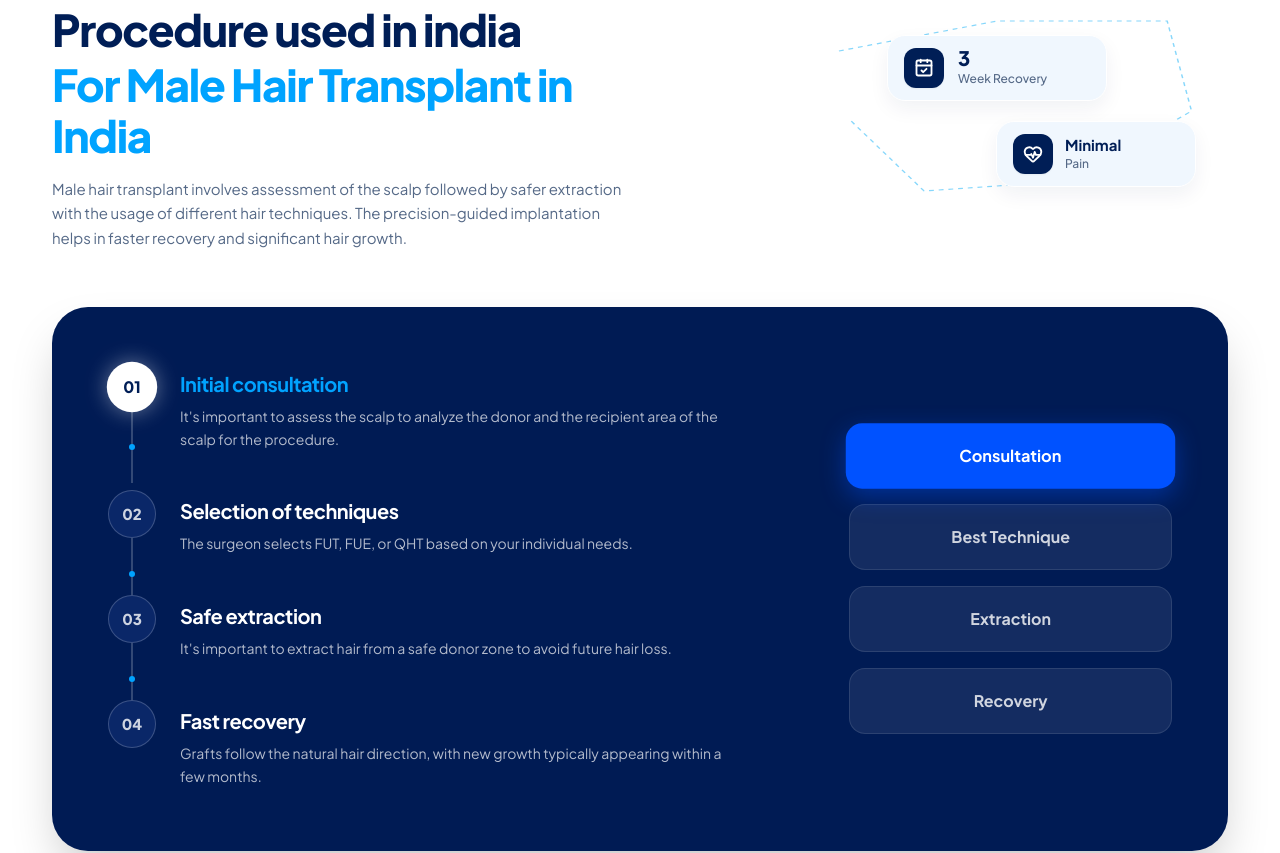
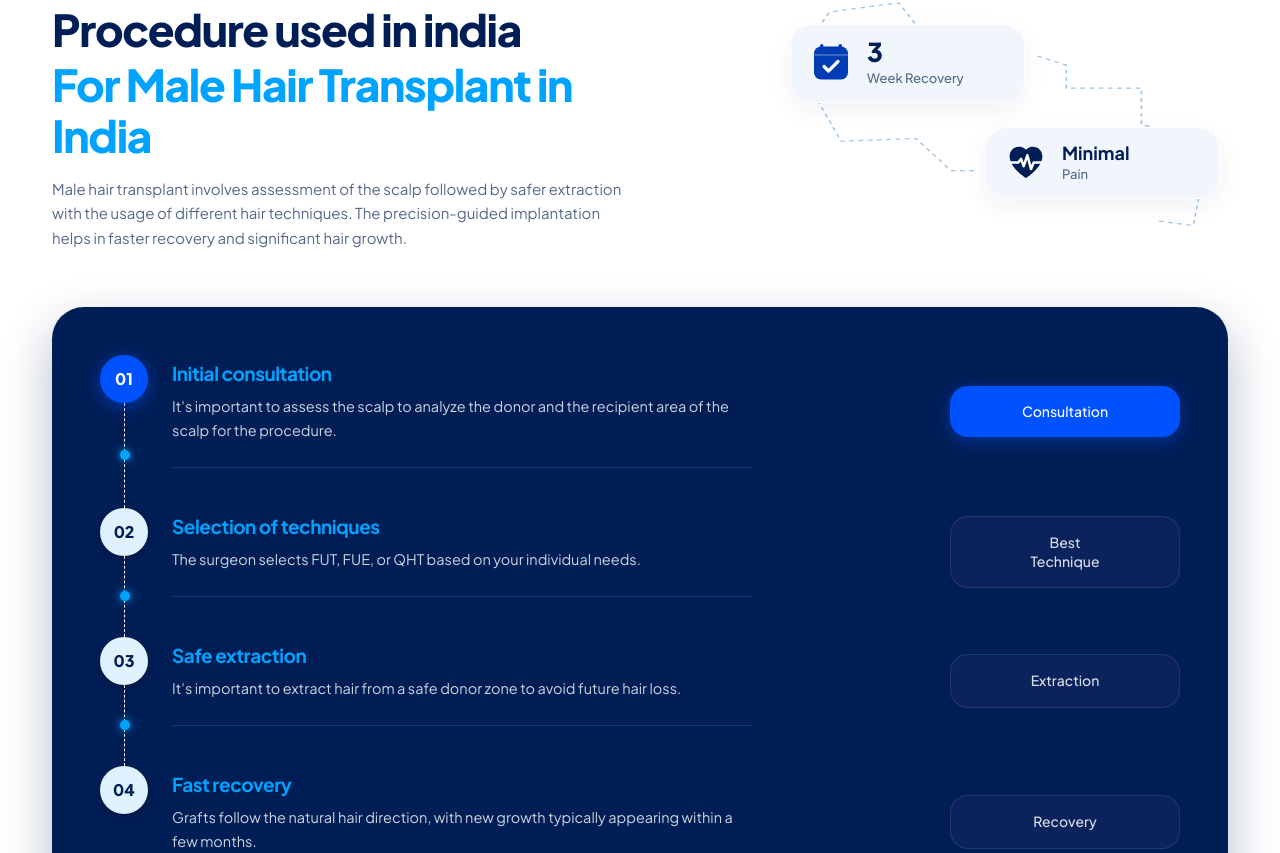
Before and after one commit to Callme-VR/realdense, a Next.js app in the folder apps/frentend/: page /services/hairmen in a window 1280 px wide. Shown: the part 5618-6471 px from the top of the page. Built offline with nearby package versions, Linux system fonts and the light colour scheme.

Commit message:
feat: add process components for various hair transplant pages

```diff
--- a/apps/frentend/components/Hair_transplant_men/HairMenProcess.tsx
+++ b/apps/frentend/components/Hair_transplant_men/HairMenProcess.tsx
@@ -1,13 +1,13 @@
 "use client";
 
 import React, { useState } from "react";
-import { CalendarCheck, HeartPulse } from "lucide-react";
 
 export interface HairMenProcessStep {
   step: string;
   title: string;
   description: string;
-  tag: string;
+  tagLine1: string;
+  tagLine2?: string;
 }
 
 const defaultSteps: HairMenProcessStep[] = [
@@ -16,28 +16,29 @@ const defaultSteps: HairMenProcessStep[] = [
     title: "Initial consultation",
     description:
       "It's important to assess the scalp to analyze the donor and the recipient area of the scalp for the procedure.",
-    tag: "Consultation",
+    tagLine1: "Consultation",
   },
   {
     step: "02",
     title: "Selection of techniques",
     description:
       "The surgeon selects FUT, FUE, or QHT based on your individual needs.",
-    tag: "Best Technique",
+    tagLine1: "Best",
+    tagLine2: "Technique",
   },
   {
     step: "03",
     title: "Safe extraction",
     description:
       "It's important to extract hair from a safe donor zone to avoid future hair loss.",
-    tag: "Extraction",
+    tagLine1: "Extraction",
   },
   {
     step: "04",
     title: "Fast recovery",
     description:
       "Grafts follow the natural hair direction, with new growth typically appearing within a few months.",
-    tag: "Recovery",
+    tagLine1: "Recovery",
   },
 ];
 
@@ -45,7 +46,6 @@ export interface HairMenProcessProps {
   eyebrow?: string;
   titleLine1?: string;
   titleLine2?: string;
-  titleLine3?: string;
   description?: string;
   stepsList?: HairMenProcessStep[];
 }
@@ -53,8 +53,7 @@ export interface HairMenProcessProps {
 export default function HairMenProcess({
   eyebrow = "OUR PROCESS",
   titleLine1 = "Procedure used in india",
-  titleLine2 = "For Male Hair Transplant",
-  titleLine3 = "in India",
+  titleLine2 = "For Male Hair Transplant in India",
   description = "Male hair transplant involves assessment of the scalp followed by safer extraction with the usage of different hair techniques. The precision-guided implantation helps in faster recovery and significant hair growth.",
   stepsList = defaultSteps,
 }: HairMenProcessProps) {
@@ -72,50 +71,72 @@ export default function HairMenProcess({
             </span>
             <h2 className="font-['Plus_Jakarta_Sans'] text-[26px] sm:text-[36px] lg:text-[44px] font-extrabold tracking-[-0.03em] leading-[1.16]">
               <span className="text-[#001e56] block">{titleLine1}</span>
-              <span className="text-[#00A3FF] block mt-1">
-                {titleLine2}
-                {titleLine3 && ` ${titleLine3}`}
-              </span>
+              <span className="text-[#00A3FF] block mt-1">{titleLine2}</span>
             </h2>
             <p className="mt-3.5 sm:mt-4 text-[#556987] font-['Plus_Jakarta_Sans'] text-[14px] sm:text-[15px] leading-[1.65] font-normal">
               {description}
             </p>
           </div>
 
-          {/* Right Column: Floating Stat Cards with Geometric Contour */}
+          {/* Right Column: Floating Stat Cards with Geometric Contour Line (Matching Reference Screenshot) */}
           <div className="lg:col-span-5 relative flex flex-col items-center lg:items-end justify-center min-h-[220px]">
-            {/* Background Dotted Trajectory Line */}
+            {/* Background Dotted Geometric Contour Line */}
             <div
               className="absolute inset-0 pointer-events-none select-none"
               aria-hidden="true"
             >
               <svg
-                className="w-full h-full"
-                viewBox="0 0 380 220"
+                className="w-full h-full overflow-visible"
+                viewBox="0 0 400 240"
                 fill="none"
                 preserveAspectRatio="none"
               >
                 <path
-                  d="M 60 50 L 190 20 L 330 20 L 350 110 L 250 180 L 130 190 L 70 120"
-                  stroke="#38bdf8"
-                  strokeWidth="1.2"
+                  d="M 25 65 L 55 12 L 115 2 L 130 26 M 235 60 L 260 70 L 260 95 L 325 95 L 325 135 L 365 145 L 380 180 L 370 245 L 340 240 M 180 185 L 160 185 L 130 150 L 65 153 L 25 65"
+                  stroke="#7eb5df"
+                  strokeWidth="1.3"
                   strokeDasharray="4 4"
-                  strokeOpacity="0.6"
+                  strokeOpacity="0.8"
                 />
               </svg>
             </div>
 
             {/* Floating Card 1: 3 Week Recovery */}
-            <div className="relative z-10 self-center lg:self-center mb-5 w-[210px] sm:w-[220px]">
-              <div className="flex items-center gap-3.5 px-4 py-3 rounded-[18px] bg-[#f0f7fe] border border-white shadow-[0_8px_20px_rgba(3,30,80,0.06)]">
-                <div className="w-10 h-10 rounded-xl bg-[#001e56] text-white flex items-center justify-center shrink-0 shadow-xs">
-                  <CalendarCheck className="w-5 h-5 text-white" strokeWidth={2.2} />
+            <div className="relative z-10 self-center lg:self-start ml-0 lg:ml-6 mb-6 w-[220px] sm:w-[235px]">
+              <div className="flex items-center gap-4 px-5 py-3.5 rounded-[22px] bg-[#f0f6fc] border border-white shadow-[0_8px_24px_rgba(3,30,80,0.06)]">
+                {/* Solid Blue Calendar Icon with White Checkmark */}
+                <div className="shrink-0 flex items-center justify-center">
+                  <svg className="w-10 h-10" viewBox="0 0 40 40" fill="none">
+                    {/* Top Binder Tabs */}
+                    <rect x="9" y="1" width="3.5" height="5" rx="1.75" fill="#003cb3" />
+                    <rect x="27.5" y="1" width="3.5" height="5" rx="1.75" fill="#003cb3" />
+                    {/* Main Calendar Body */}
+                    <rect x="3" y="3.5" width="34" height="33" rx="7" fill="#003cb3" />
+                    {/* White Header Divider */}
+                    <line
+                      x1="3"
+                      y1="12"
+                      x2="37"
+                      y2="12"
+                      stroke="white"
+                      strokeWidth="1.5"
+                      strokeOpacity="0.3"
+                    />
+                    {/* White Checkmark */}
+                    <path
+                      d="M13 23.5 L17.5 28 L27 18.5"
+                      stroke="white"
+                      strokeWidth="3.2"
+                      strokeLinecap="round"
+                      strokeLinejoin="round"
+                    />
+                  </svg>
                 </div>
                 <div className="flex flex-col">
-                  <span className="font-['Plus_Jakarta_Sans'] text-[20px] font-extrabold text-[#001e56] leading-none">
+                  <span className="font-['Plus_Jakarta_Sans'] text-[24px] sm:text-[26px] font-extrabold text-[#001e56] leading-none">
                     3
                   </span>
-                  <span className="font-['Plus_Jakarta_Sans'] text-[12px] font-medium text-[#556987] mt-0.5">
+                  <span className="font-['Plus_Jakarta_Sans'] text-[12.5px] sm:text-[13px] font-medium text-[#556987] mt-1">
                     Week Recovery
                   </span>
                 </div>
@@ -123,16 +144,31 @@ export default function HairMenProcess({
             </div>
 
             {/* Floating Card 2: Minimal Pain */}
-            <div className="relative z-10 self-center lg:self-end mr-0 lg:mr-8 w-[190px] sm:w-[200px]">
-              <div className="flex items-center gap-3 px-4 py-3 rounded-[18px] bg-[#f0f7fe] border border-white shadow-[0_8px_20px_rgba(3,30,80,0.06)]">
-                <div className="w-10 h-10 rounded-xl bg-[#001e56] text-white flex items-center justify-center shrink-0 shadow-xs">
-                  <HeartPulse className="w-5 h-5 text-white" strokeWidth={2.2} />
+            <div className="relative z-10 self-center lg:self-end mr-0 lg:mr-2 w-[220px] sm:w-[235px]">
+              <div className="flex items-center gap-4 px-5 py-3.5 rounded-[22px] bg-[#f0f6fc] border border-white shadow-[0_8px_24px_rgba(3,30,80,0.06)]">
+                {/* Solid Navy Heart with White Cardiogram Pulse */}
+                <div className="shrink-0 flex items-center justify-center">
+                  <svg className="w-10 h-10" viewBox="0 0 44 44" fill="none">
+                    {/* Dark Navy Heart */}
+                    <path
+                      d="M22 38.5 C22 38.5 4 27.5 4 14.5 C4 8.5 8.5 4 14.5 4 C18.2 4 21.5 6.2 22 7.5 C22.5 6.2 25.8 4 29.5 4 C35.5 4 40 8.5 40 14.5 C40 27.5 22 38.5 22 38.5 Z"
+                      fill="#001e56"
+                    />
+                    {/* White Heartbeat Line */}
+                    <path
+                      d="M4 21.5 H13.5 L16.5 17.5 L19.5 25.5 L23.5 13.5 L27.5 28.5 L30.5 21.5 H40"
+                      stroke="white"
+                      strokeWidth="2.8"
+                      strokeLinecap="round"
+                      strokeLinejoin="round"
+                    />
+                  </svg>
                 </div>
                 <div className="flex flex-col">
-                  <span className="font-['Plus_Jakarta_Sans'] text-[15px] font-bold text-[#001e56] leading-tight">
+                  <span className="font-['Plus_Jakarta_Sans'] text-[17px] sm:text-[18px] font-bold text-[#001e56] leading-tight">
                     Minimal
                   </span>
-                  <span className="font-['Plus_Jakarta_Sans'] text-[12px] font-medium text-[#556987]">
+                  <span className="font-['Plus_Jakarta_Sans'] text-[12.5px] sm:text-[13px] font-medium text-[#556987]">
                     Pain
                   </span>
                 </div>
@@ -141,89 +177,88 @@ export default function HairMenProcess({
           </div>
         </div>
 
-        {/* ── Main Process Box (Navy Container) ── */}
-        <div className="relative rounded-[26px] sm:rounded-[36px] bg-[#001b54] p-6 sm:p-10 lg:p-14 shadow-2xl overflow-hidden">
-          <div className="grid grid-cols-1 lg:grid-cols-12 gap-8 lg:gap-12 items-center">
-            {/* Left Column: 4 Timeline Steps */}
-            <div className="lg:col-span-8 flex flex-col space-y-6 sm:space-y-8">
-              {stepsList.map((step, index) => {
-                const isActive = activeStep === index;
-                const isLast = index === stepsList.length - 1;
+        {/* ── Main Process Card (Large Dark Navy Box) ── */}
+        <div className="relative rounded-[22px] sm:rounded-[32px] bg-[#001e56] shadow-[0_20px_50px_rgba(0,30,86,0.3)] p-5 sm:p-9 lg:p-12 overflow-hidden">
+          <div className="flex flex-col">
+            {stepsList.map((item, idx) => {
+              const isLast = idx === stepsList.length - 1;
+              const isActive = activeStep === idx;
 
               return (
                 <div
-                    key={step.step}
-                    onClick={() => setActiveStep(index)}
-                    onMouseEnter={() => setActiveStep(index)}
-                    className="relative flex items-start gap-4 sm:gap-6 group cursor-pointer"
+                  key={item.step}
+                  onClick={() => setActiveStep(idx)}
+                  onMouseEnter={() => setActiveStep(idx)}
+                  className="flex items-stretch gap-3.5 sm:gap-6 group cursor-pointer"
                 >
-                    {/* Step Circle & Vertical Timeline Line */}
-                    <div className="flex flex-col items-center shrink-0 relative">
-                      {/* Step Number Circle */}
+                  {/* Left Column: Number Circle & Vertical Timeline Connector */}
+                  <div className="relative flex flex-col items-center shrink-0 self-stretch">
+                    {/* Step Circle */}
                     <div
-                        className={`w-11 h-11 sm:w-12 sm:h-12 rounded-full flex items-center justify-center font-['Plus_Jakarta_Sans'] text-[14px] sm:text-[15px] font-extrabold transition-all duration-300 z-10 select-none ${
-                          isActive
-                            ? "bg-white text-[#001e56] shadow-[0_0_20px_rgba(255,255,255,0.4)] scale-105"
-                            : "bg-[#0a2768] text-white/80 border border-white/20 group-hover:border-white/50"
+                      className={`relative z-10 w-10 h-10 sm:w-12 sm:h-12 rounded-full font-['Plus_Jakarta_Sans'] font-extrabold text-[14px] sm:text-[16px] flex items-center justify-center transition-all duration-200 ${isActive
+                          ? "bg-[#0052FF] text-white shadow-[0_4px_16px_rgba(0,82,255,0.5)]"
+                          : "bg-[#dff2fe] text-[#001e56] shadow-[0_4px_10px_rgba(0,0,0,0.2)]"
                         }`}
                     >
-                        {step.step}
+                      {item.step}
                     </div>
 
-                      {/* Timeline Line connecting to next dot */}
+                    {/* Dashed Timeline Connector Line with Cyan Dot */}
                     {!isLast && (
                       <div
-                          className="w-0.5 bg-white/20 h-16 sm:h-18 absolute top-12 left-1/2 -translate-x-1/2 pointer-events-none"
+                        className="w-0 flex-1 relative flex items-center justify-center my-0"
+                        style={{ borderLeft: "1px dashed #FFFFFF" }}
                         aria-hidden="true"
                       >
-                          {/* Inner small dot in between */}
-                          <div className="w-1.5 h-1.5 rounded-full bg-[#00A3FF] absolute top-1/2 left-1/2 -translate-x-1/2 -translate-y-1/2" />
+                        {/* Cyan Dot on Timeline */}
+                        <span className="absolute top-1/2 left-0 -translate-x-1/2 -translate-y-1/2 w-2 h-2 sm:w-2.5 sm:h-2.5 rounded-full bg-[#00A3FF] shadow-[0_0_8px_#00A3FF]" />
                       </div>
                     )}
                   </div>
 
-                    {/* Step Content */}
-                    <div className="flex-1 pt-1.5 pb-2 border-b border-white/10 last:border-b-0">
-                      <h3
-                        className={`font-['Plus_Jakarta_Sans'] text-[17px] sm:text-[19px] lg:text-[20px] font-bold transition-colors duration-200 tracking-tight ${
-                          isActive
-                            ? "text-[#00A3FF]"
-                            : "text-white group-hover:text-white/90"
+                  {/* Right Column: Step Content & Tag Pill */}
+                  <div
+                    className={`flex-1 min-w-0 flex flex-col md:flex-row items-start md:items-center justify-between gap-5 lg:gap-8 ${!isLast ? "pb-6 sm:pb-8 lg:pb-10" : "pb-0"
                       }`}
                   >
-                        {step.title}
+                    {/* Step Content */}
+                    <div className="flex-1 min-w-0 pt-0.5 sm:pt-1">
+                      <h3 className="font-['Plus_Jakarta_Sans'] text-[16px] sm:text-[19px] font-bold text-[#00A3FF] tracking-tight">
+                        {item.title}
                       </h3>
-                      <p className="mt-1 sm:mt-1.5 text-white/70 font-['Plus_Jakarta_Sans'] text-[13px] sm:text-[14px] leading-relaxed max-w-[560px]">
-                        {step.description}
+                      <p className="font-['Plus_Jakarta_Sans'] text-[13px] sm:text-[14.5px] leading-relaxed text-[#cbd5e1] mt-1.5 sm:mt-2 max-w-[580px]">
+                        {item.description}
                       </p>
+
+                      {/* Subtle Horizontal Divider */}
+                      <div
+                        className="w-full max-w-[580px] h-[1px] bg-white/10 mt-4 sm:mt-6"
+                        aria-hidden="true"
+                      />
+                    </div>
+
+                    {/* Right Tag Pill */}
+                    <div className="w-full md:w-auto shrink-0">
+                      <div
+                        className={`w-full md:w-[210px] lg:w-[230px] rounded-[16px] sm:rounded-[18px] px-4 py-3 sm:px-5 sm:py-4 text-center transition-all duration-200 ${isActive
+                            ? "bg-[#0052FF] text-white shadow-[0_4px_16px_rgba(0,82,255,0.4)]"
+                            : "bg-[#0a235c] text-white/85 border border-white/10 hover:bg-[#0d2d75]"
+                          }`}
+                      >
+                        <span className="font-['Plus_Jakarta_Sans'] text-[12.5px] sm:text-[14px] font-medium block leading-snug">
+                          {item.tagLine1}
+                        </span>
+                        {item.tagLine2 && (
+                          <span className="font-['Plus_Jakarta_Sans'] text-[12.5px] sm:text-[14px] font-medium block leading-snug">
+                            {item.tagLine2}
+                          </span>
+                        )}
+                      </div>
+                    </div>
                   </div>
                 </div>
               );
             })}
-            </div>
-
-            {/* Right Column: 4 Interactive Pills */}
-            <div className="lg:col-span-4 flex flex-col space-y-4">
-              {stepsList.map((step, index) => {
-                const isActive = activeStep === index;
-
-                return (
-                  <button
-                    key={step.step}
-                    type="button"
-                    onClick={() => setActiveStep(index)}
-                    onMouseEnter={() => setActiveStep(index)}
-                    className={`w-full py-4 sm:py-5 px-6 rounded-[16px] text-center font-['Plus_Jakarta_Sans'] text-[15px] sm:text-[16px] font-bold transition-all duration-300 cursor-pointer ${
-                      isActive
-                        ? "bg-[#0052FF] text-white shadow-[0_8px_24px_rgba(0,82,255,0.4)] scale-[1.02]"
-                        : "bg-white/[0.08] hover:bg-white/[0.14] text-white/80 border border-white/10"
-                    }`}
-                  >
-                    {step.tag}
-                  </button>
-                );
-              })}
-            </div>
           </div>
         </div>
       </div>
```
Also changed, not shown: apps/frentend/components/Fue_pages/OurProcess.tsx (+65 -30 lines), apps/frentend/components/Fut_pages/OurProcess.tsx (+54 -26 lines), apps/frentend/components/No_shave_hair_transplant/NoShaveProcess.tsx (+66 -25 lines), apps/frentend/components/QHT_pages/Ourprocessqht.tsx (+66 -24 lines). Lines whose indentation alone changed are shown as unchanged.
